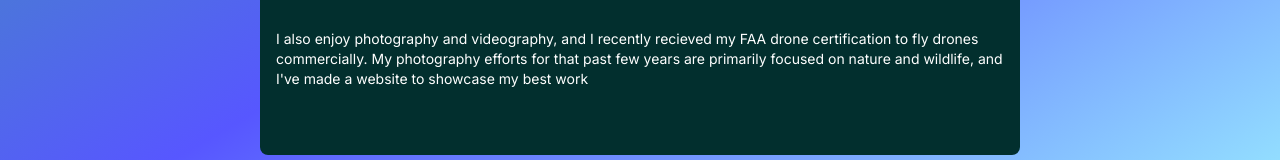
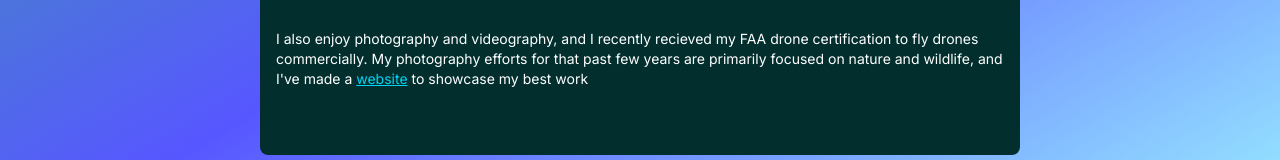
Before and after one commit to henryswain/portfolio, a Next.js app: page /About in a window 1280 px wide. Shown: the part 609-769 px from the top of the page. Built offline with nearby package versions, Linux system fonts and the light colour scheme.

Commit message:
fixed issue with link styling for my nature photography website

```diff
--- a/app/components/AboutContent.jsx
+++ b/app/components/AboutContent.jsx
@@ -22,7 +22,7 @@ export default function AboutContent() {
                 </p>
                 <p className='col-span-2 text-white sm:text-sm md:text-md mx-4 mb-2'>
                     I also enjoy photography and videography, and I recently recieved my FAA drone certification to fly drones commercially.
-                    My photography efforts for that past few years are primarily focused on nature and wildlife, and I've made a <a href="https://henryswain.github.io/henry-swain-photography/" style={{color: "#00FFFF !important;", textDecoration: "underline !important;"}} target="_blank">website</a> to showcase my best work
+                    My photography efforts for that past few years are primarily focused on nature and wildlife, and I've made a <a href="https://henryswain.github.io/henry-swain-photography/" className="text-cyan-400 underline hover:text-cyan-300" target="_blank">website</a> to showcase my best work
                 </p>
             </div>
         </>
```
